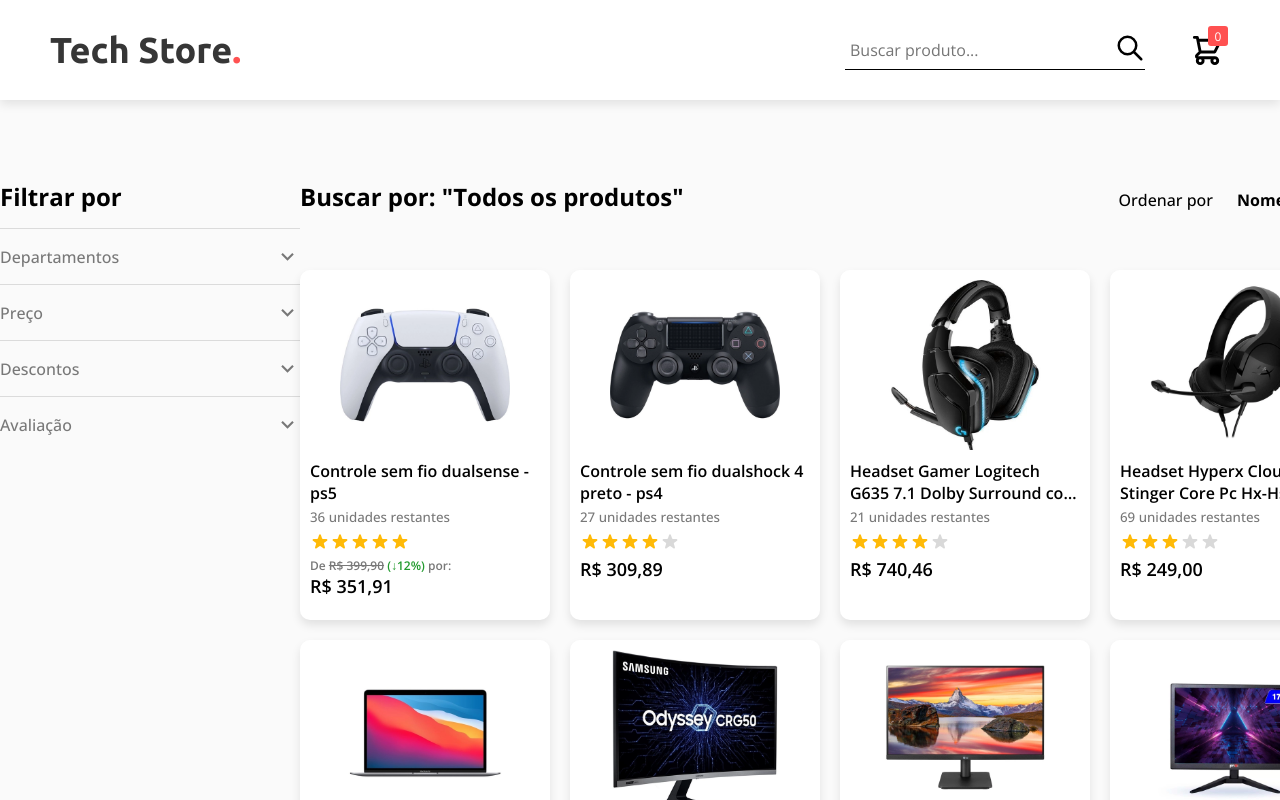
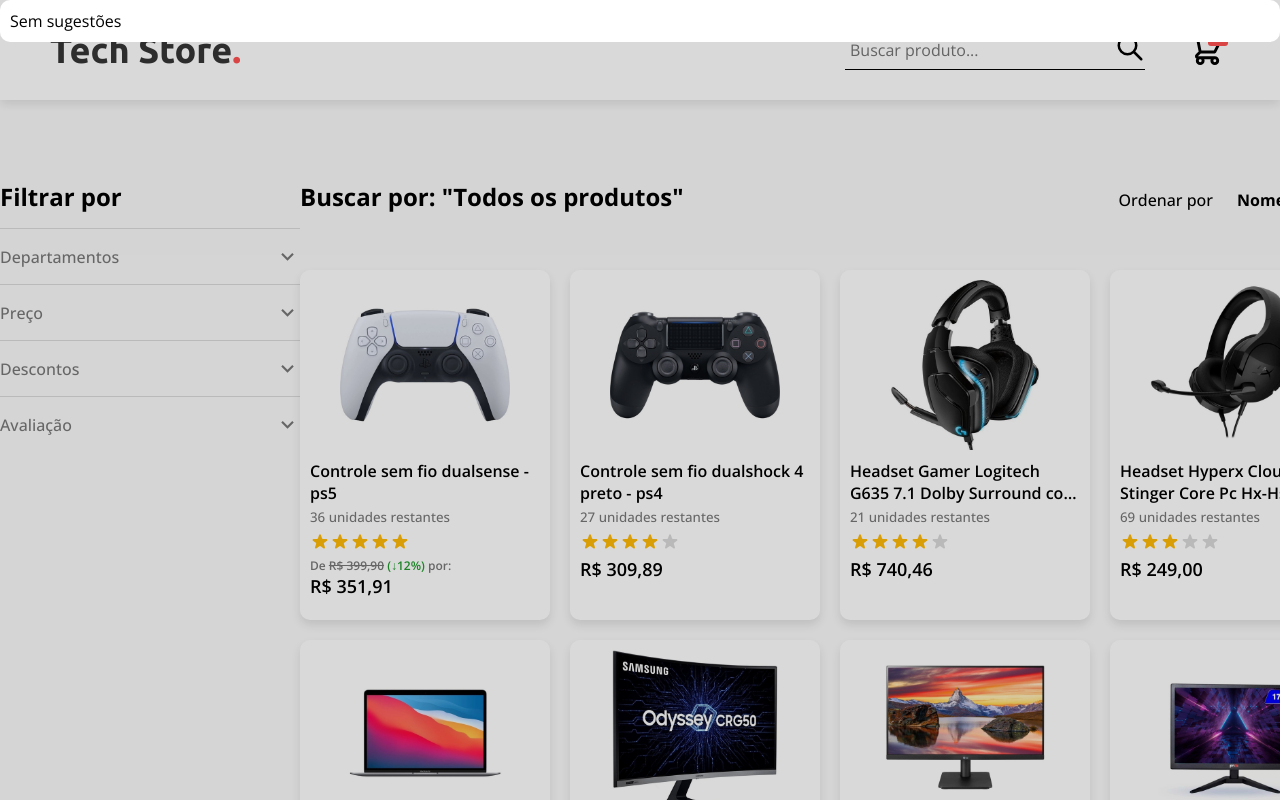
Before and after one commit to GustavoRodrigue-s/tech-store, a React (Create React App) app: page / in a window 1280 px wide. Shown: the top 800 px of the page. Built offline with nearby package versions, Linux system fonts and the light colour scheme; the HTML template or start-up script is replaced by a standard one.

Commit message:
Add popup component

```diff
--- a/src/components/Header/FormSearchBar.jsx
+++ b/src/components/Header/FormSearchBar.jsx
@@ -1,5 +1,7 @@
 import { useState } from 'react';
 import { HiOutlineSearch } from 'react-icons/hi'
+
+import Popup from '../Popup';
 
 export default function FormSearchBar() {
   const [inputValue, setInputValue] = useState('');
@@ -13,6 +15,11 @@
           onChange={e => setInputValue(e.target.value)}
           value={inputValue}
         />
+
+        <Popup className="popup-suggestions">
+          Sem sugestões
+        </Popup>
+
         <button>
           <HiOutlineSearch size={30} />
         </button>
--- /dev/null
+++ b/src/components/Popup/index.jsx
@@ -0,0 +1,13 @@
+import "./style.css";
+
+function Popup({ children, ...props }) {
+  return (
+    <div className="popup-wrapper">
+      <div {...props}>
+        {children}
+      </div>
+    </div>
+  )
+}
+
+export default Popup
--- /dev/null
+++ b/src/components/Popup/style.css
@@ -0,0 +1,15 @@
+.popup-wrapper {
+  position: fixed;
+  z-index: 9999;
+  top: 0;
+  left: 0;
+  width: 100%;
+  height: 100%;
+  background-color: var(--wrapperColor);
+}
+
+.popup-wrapper > div {
+  background-color: #fff;
+  border-radius: 10px;
+  padding: 10px;
+}
--- a/src/index.css
+++ b/src/index.css
@@ -17,6 +17,7 @@
   --colorLine: #DBDBDB;
   --fontLogo: 'Ubuntu', sans-serif;
   --fontColorGray: #787878;
+  --wrapperColor: rgba(0, 0, 0, 0.15);
 }
 
 html {
```
